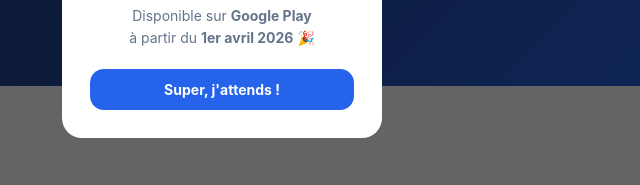
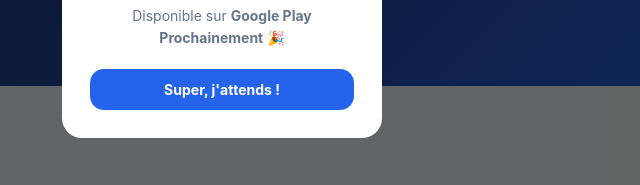
Before and after one commit to cedrjc/karbu-site, a plain HTML site: page index.html in a window 1280 px wide. Shown: the part 394-579 px from the top of the page, 418-1058 px from the left. Drawn offline with Linux system fonts and the light colour scheme.

Commit message:
Update index.html

```diff
--- a/index.html
+++ b/index.html
@@ -1254,7 +1254,7 @@ setTimeout(function(){
   <div style="background:#fff;border-radius:20px;padding:28px;max-width:320px;width:100%;text-align:center;animation:fadeIn .3s ease">
     <div style="font-size:48px;margin-bottom:12px">🚀</div>
     <div style="font-size:20px;font-weight:900;color:#1e293b;margin-bottom:8px">KarBu arrive !</div>
-    <div style="font-size:14px;color:#64748b;margin-bottom:20px;line-height:1.6">Disponible sur <strong>Google Play</strong><br>à partir du <strong>1er avril 2026</strong> 🎉</div>
+    <div style="font-size:14px;color:#64748b;margin-bottom:20px;line-height:1.6">Disponible sur <strong>Google Play</strong><br><strong>Prochainement</strong> 🎉</div>
     <a href="#" onclick="document.getElementById('popup-launch').style.display='none'" style="display:block;background:#2563eb;color:#fff;padding:12px 24px;border-radius:14px;font-weight:700;font-size:14px;text-decoration:none">Super, j'attends !</a>
   </div>
 </div>
```
